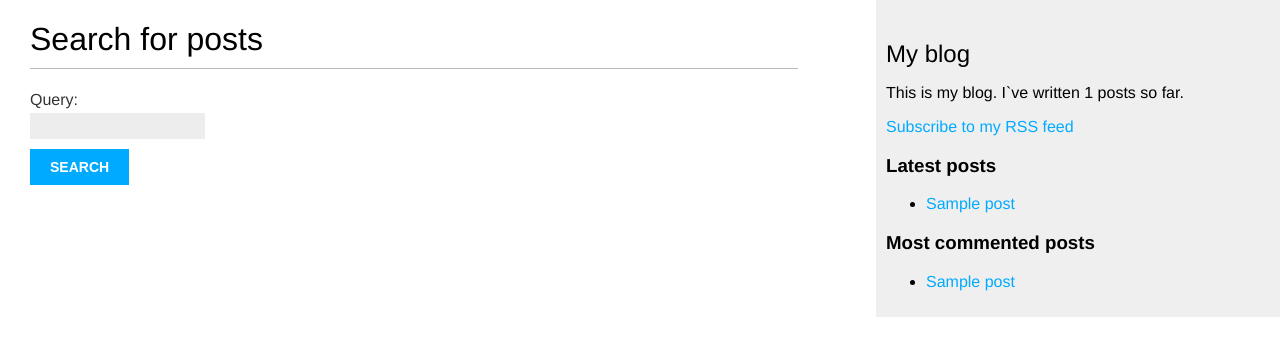
After one commit to zopenx/syte_blog, a Django app: page /blog/search/ in a window 1280 px wide. The commit adds this page. Shown: the top 356 px of the page. Run offline with Django 3.2, Linux system fonts and the light colour scheme; tables that the repository leaves empty hold one stand-in row (values such as "Sample post").

Commit message:
addd base postgres and similarity search

```diff
--- a/blog/forms.py
+++ b/blog/forms.py
@@ -1,5 +1,9 @@
 from django import forms
 from .models import Comment
+
+
+class SearchForm(forms.Form):
+    query = forms.CharField()
 
 
 class CommentForm(forms.ModelForm):
--- a/blog/templates/blog/base.html
+++ b/blog/templates/blog/base.html
@@ -1,3 +1,4 @@
+{% load blog_tags %}
 {% load static %}
 <!DOCTYPE html>
 <html>
@@ -12,7 +13,20 @@
   </div>
   <div id="sidebar">
     <h2>My blog</h2>
-      <p>This is my blog.</p>
+      <p>This is my blog. I`ve written {% total_posts %} posts so far.</p>
+      <p><a href="{% url "blog:post_feed" %}">Subscribe to my RSS feed</a></p>
+    <h3>Latest posts</h3>
+    {% show_latest_posts 2 %}
+
+    <h3>Most commented posts</h3>
+    {% get_most_commented_posts as most_commented_posts %}
+    <ul>
+    {% for post in most_commented_posts %}
+      <li>
+        <a href="{{ post.get_absolute_url }}">{{ post.title }}</a>
+      </li>
+    {% endfor %}
+    </ul>
   </div>
 </body>
 </html>
--- a/blog/templates/blog/post/detail.html
+++ b/blog/templates/blog/post/detail.html
@@ -1,4 +1,5 @@
 {% extends "blog/base.html" %}
+{% load blog_tags %}
 
 {% block title %}{{ post.title }}{% endblock %}
 
@@ -8,7 +9,7 @@
   <p class="date">
     Published {{ post.publish }} by {{ post.author }}
   </p>
-  {{ post.body|linebreaks }}
+  {{ post.body|markdown }}
   <p>
     <a href="{% url "blog:post_share" post.id %}">
       Share this post
--- /dev/null
+++ b/blog/templates/blog/post/latest_posts.html
@@ -0,0 +1,7 @@
+<ul>
+{% for post in latest_posts %}
+  <li>
+    <a href="{{ post.get_absolute_url }}">{{ post.title }}</a>
+  </li>
+{% endfor %}
+</ul>
--- a/blog/templates/blog/post/list.html
+++ b/blog/templates/blog/post/list.html
@@ -1,4 +1,5 @@
 {% extends "blog/base.html" %}
+{% load blog_tags %}
 
 {% block title %}My Blog{% endblock %}
 
@@ -25,7 +26,7 @@
     <p class="date">
       Published {{ post.publish }} by {{ post.author }}
     </p>
-    {{ post.body|truncatewords:30|linebreaks }}
+    {{ post.body|markdown|truncatewords_html:30 }}
   {% endfor %}
   {% include "pagination.html" with page=posts %}
 {% endblock %}
--- /dev/null
+++ b/blog/templates/blog/post/search.html
@@ -0,0 +1,27 @@
+{% extends "blog/base.html" %}
+
+{% block title %}Search{% endblock %}
+
+{% block content %}
+  {% if query %}
+    <h1>Posts containing "{{ query }}"</h1>
+    <h3>
+      {% with results.count as total_results %}
+          Found {{ total_results }} result{{ total_results|pluralize }}
+      {% endwith %}
+    </h3>
+    {% for post in results %}
+        <h4><a href="{{ post.get_absolute_url }}">{{ post.title }}</a></h4>
+        {{ post.body|truncatewords:5 }}
+    {% empty %}
+      <p>There are no results for your query.</p>
+    {% endfor %}
+    <p><a href="{% url "blog:post_search" %}">Search again</a></p>
+  {% else %}
+    <h1>Search for posts</h1>
+    <form action="." method="get">
+      {{ form.as_p }}
+      <input type="submit" value="Search">
+    </form>
+  {% endif %}
+{% endblock %}
--- /dev/null
+++ b/blog/templatetags/blog_tags.py
@@ -0,0 +1,30 @@
+from django import template
+from ..models import Post
+from django.db.models import Count
+from django.utils.safestring import mark_safe
+import markdown
+
+register = template.Library()
+
+# @register.simple_tag(name='my_tag')
+
+
+@register.simple_tag
+def total_posts():
+    return Post.published.count()
+
+
+@register.inclusion_tag('blog/post/latest_posts.html')
+def show_latest_posts(count=5):
+    latest_posts = Post.published.order_by('-publish')[:count]
+    return {'latest_posts': latest_posts}
+
+
+@register.simple_tag
+def get_most_commented_posts(count=5):
+    return Post.published.annotate(total_comments=Count('comments')).order_by('-total_comments')[:count]
+
+
+@register.filter(name='markdown')
+def markdown_format(text):
+    return mark_safe(markdown.markdown(text))
--- a/blog/urls.py
+++ b/blog/urls.py
@@ -1,5 +1,6 @@
 from django.urls import path
 from . import views
+from .feeds import LatestPostsFeed
 
 app_name = 'blog'
 
@@ -12,4 +13,6 @@ urlpatterns = [
     path('<int:post_id>/share/', views.post_share, name='post_share'),
     path('tag/<slug:tag_slug>/',
          views.post_list, name='post_list_by_tag'),
+    path('feed/', LatestPostsFeed(), name='post_feed'),
+    path('search/', views.post_search, name='post_search'),
 ]
--- a/blog/views.py
+++ b/blog/views.py
@@ -3,11 +3,29 @@ from django.shortcuts import render, get_object_or_404
 from .models import Post, Comment
 from django.core.paginator import Paginator, EmptyPage, PageNotAnInteger
 from django.views.generic import ListView
-from .forms import EmailPostForm, CommentForm
+from .forms import EmailPostForm, CommentForm, SearchForm
 from taggit.models import Tag
 from django.db.models import Count
+from django.contrib.postgres.search import SearchVector, SearchQuery, SearchRank, TrigramSimilarity
 # Create your views here.
 
+
+def post_search(request):
+    form = SearchForm()
+    query = None
+    results = []
+    if 'query' in request.GET:
+        form = SearchForm(request.GET)
+        if form.is_valid():
+            query = form.cleaned_data['query']
+            results = Post.objects.annotate(
+                similarity=TrigramSimilarity('title', query),
+            ).filter(similarity__gt=0.3).order_by('-similarity')
+    return render(request,
+                  'blog/post/search.html',
+                  {'form': form,
+                   'query': query,
+                   'results': results})
 
 def post_list(request, tag_slug=None):
     object_list = Post.published.all()
--- a/syte_blog/urls.py
+++ b/syte_blog/urls.py
@@ -15,8 +15,16 @@ Including another URLconf
 """
 from django.contrib import admin
 from django.urls import path, include
+from django.contrib.sitemaps.views import sitemap
+from blog.sitemaps import PostSitemap
+
+sitemaps = {
+    'posts': PostSitemap,
+}
 
 urlpatterns = [
     path('admin/', admin.site.urls),
     path('blog/', include('blog.urls', namespace='blog')),
+    path('sitemap.xml', sitemap, {'sitemaps': sitemaps},
+         name='django.contrib.sitemaps.views.sitemap')
 ]
```
Also changed, not shown: blog/feeds.py (added, +17 -0 lines), blog/sitemaps.py (added, +13 -0 lines), syte_blog/settings.py (+17 -2 lines), blog/migrations/0004_alter_post_publish.py (added), blog/migrations/0005_alter_post_publish.py (added), blog/templatetags/__init__.py (added).
